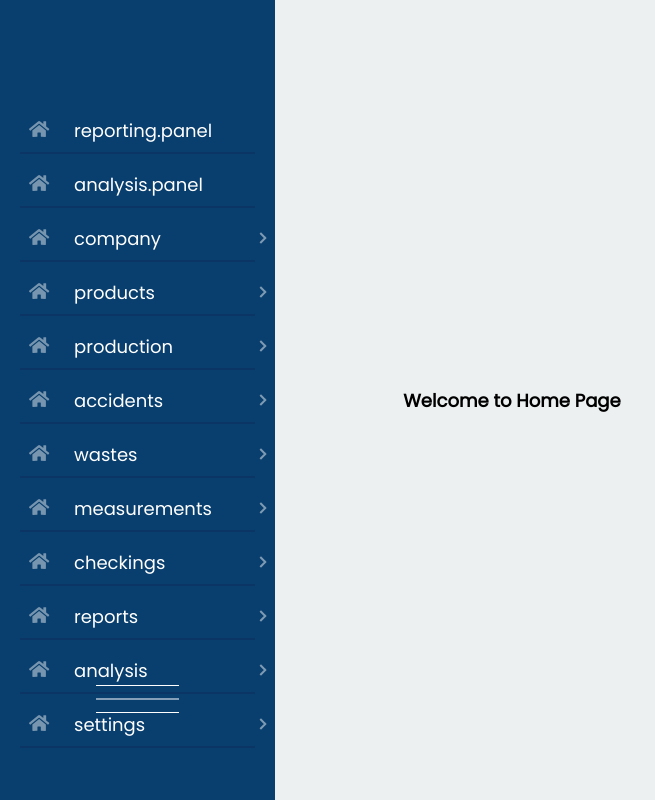
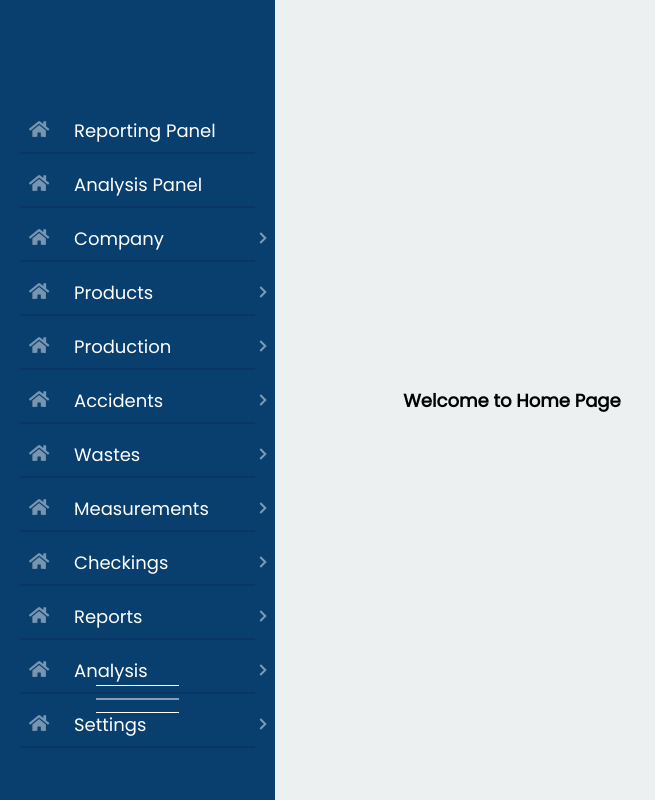
Before and after one commit to jakubwas/react-sidebar, a React (Create React App) app: page / in a window 1280 px wide. Shown: the whole page, without its empty margins (0-655 px from the left). Built offline with nearby package versions, Linux system fonts and the light colour scheme.

Commit message:
Update main menu content

```diff
--- a/src/Data/mainMenuContent.js
+++ b/src/Data/mainMenuContent.js
@@ -1,250 +1,239 @@
 export const mainMenuContent = [
   {
-    label: 'reporting.panel',
+    label: 'Reporting Panel',
     url: '/',
-    icon: 'developer_board',
   },
   {
-    label: 'analysis.panel',
+    label: 'Analysis Panel',
     url: '/analysis-panel',
-    icon: 'insert_chart_outlined',
   },
   {
-    label: 'company',
+    label: 'Company',
     icon: 'business',
     items: [
       {
-        label: 'plants',
+        label: 'Plants',
         url: '/plants',
       },
       {
-        label: 'production.lines',
+        label: 'Production Lines',
         url: '/lines',
       },
       {
-        label: 'devices',
+        label: 'Devices',
         url: '/devices',
       },
       {
-        label: 'devices.groups',
+        label: 'Devices Groups',
         url: '/devices-groups',
       },
       {
-        label: 'teams',
+        label: 'Teams',
         url: '/teams',
       },
       {
-        label: 'shifts',
+        label: 'Shifts',
         url: '/shifts',
       },
       {
-        label: 'employees',
+        label: 'Employees',
         url: '/employees',
       }
     ]
   },
   {
-    label: 'products',
-    icon: 'layers',
+    label: 'Products',
     items: [
       {
-        label: 'products.list',
+        label: 'Products List',
         url: '/products',
       },
       {
-        label: 'products.groups',
+        label: 'Products Groups',
         url: '/products-groups',
       },
     ]
   },
   {
-    label: 'production',
-    icon: 'build',
+    label: 'Production',
     items: [
       {
-        label: 'recipes',
+        label: 'Recipes',
         url: '/recipes',
       },
       {
-        label: 'recipes.groups',
+        label: 'Recipes Groups',
         url: '/recipes-groups',
       },
       {
-        label: 'production',
+        label: 'Production',
         url: '/productexecution',
       },
       {
-        label: 'production.group',
+        label: 'Production Group',
         url: '/productexecutiongroup',
       },
       {
-        label: 'production.type',
+        label: 'Production Type',
         url: '/productexecutiontype',
       }
     ]
   },
   {
-    label: 'accidents',
-    icon: 'warning',
+    label: 'Accidents',
     items: [
       {
-        label: 'accidents.list',
+        label: 'Accidents List',
         url: '/accidents',
       },
       {
-        label: 'accidents.groups',
+        label: 'Accidents Groups',
         url: '/accidents-groups',
       },
       {
-        label: 'accidents.types',
+        label: 'Accidents Types',
         url: '/accidents-types',
       }
     ]
   },
   {
-    label: 'wastes',
-    icon: 'delete',
+    label: 'Wastes',
     items: [
       {
-        label: 'wastes.list',
+        label: 'Wastes List',
         url: '/wastes',
       },
       {
-        label: 'wastes.groups',
+        label: 'Wastes Groups',
         url: '/wastes-groups',
       },
       {
-        label: 'wastes.types',
+        label: 'Wastes Types',
         url: '/wastes-types',
       },
       {
-        label: 'wastes.executions',
+        label: 'Wastes Executions',
         url: '/wastes-execution',
       }
     ]
   },
   {
-    label: 'measurements',
-    icon: 'network_check',
+    label: 'Measurements',
     items: [
       {
-        label: 'measurements.list',
+        label: 'Measurements List',
         url: '/measurements',
       },
       {
-        label: 'measurements.set',
+        label: 'Measurements Set',
         url: '/measurementsets',
       }
     ]
   },
   {
-    label: 'checkings',
-    icon: 'playlist_add_check',
+    label: 'Checkings',
     items: [
       {
-        label: 'checkings.list',
+        label: 'Checkings List',
         url: '/checkings',
       },
       {
-        label: 'checkings.sets',
+        label: 'Checkings Sets',
         url: '/checkings-sets',
       }
     ]
   },
   {
-    label: 'reports',
-    icon: 'assignment',
+    label: 'Reports',
     items: [
       {
-        label: 'shift.reports',
+        label: 'Shift Reports',
         url: '/reports',
       },
       {
-        label: 'production',
+        label: 'Production',
         url: '/reportedproducts',
       },
       {
-        label: 'expenditure',
+        label: 'Expenditure',
         url: '/reportedexpenditures',
       },
       {
-        label: 'wastes',
+        label: 'Wastes',
         url: '/reportedwastes',
       },
       {
-        label: 'accidents',
+        label: 'Accidents',
         url: '/reportedaccidents',
       },
       {
-        label: 'measurements',
+        label: 'Measurements',
         url: '/reportedmeasurements',
       },
       {
-        label: 'checkings',
+        label: 'Checkings',
         url: '/reportedcheckings',
       },
       {
-        label: 'staff',
+        label: 'Staff',
         url: '/reportedstaffs',
       },
       {
-        label: 'weight.control',
+        label: 'Weight Control',
         url: '/reportedweights',
       }
     ]
   },
   {
-    label: 'analysis',
-    icon: 'equalizer',
+    label: 'Analysis',
     items: [
       {
-        label: 'analysis.list',
+        label: 'Analysis List',
         url: '/analysis-reports-definitions',
       },
       {
-        label: 'analysis.groups',
+        label: 'Analysis Groups',
         url: '/analysis-reports-groups',
       },
       {
-        label: 'analysis.types',
+        label: 'Analysis Types',
         url: '/analysis-reports-types',
       },
     ]
   },
   {
-    label: 'settings',
-    icon: 'settings',
+    label: 'Settings',
     items: [
       {
-        label: 'users',
+        label: 'Users',
         url: '/users',
       },
       {
-        label: 'roles',
+        label: 'Roles',
         url: '/roles',
       },
       {
-        label: 'permissions',
+        label: 'Permissions',
         url: '/permissions',
       },
       {
-        label: 'languages',
+        label: 'Languages',
         url: '/languages',
       },
       {
-        label: 'translations',
+        label: 'Translations',
         url: '/translations',
       },
       {
-        label: 'messages',
+        label: 'Messages',
         url: '/messages',
       },
       {
-        label: 'units',
+        label: 'Units',
         url: '/units',
       },
       {
-        label: 'hosts',
+        label: 'Hosts',
         url: '/hosts',
       }
     ]
```
Also changed, not shown: 1 other file (tests, documents, lock files or other folders).
